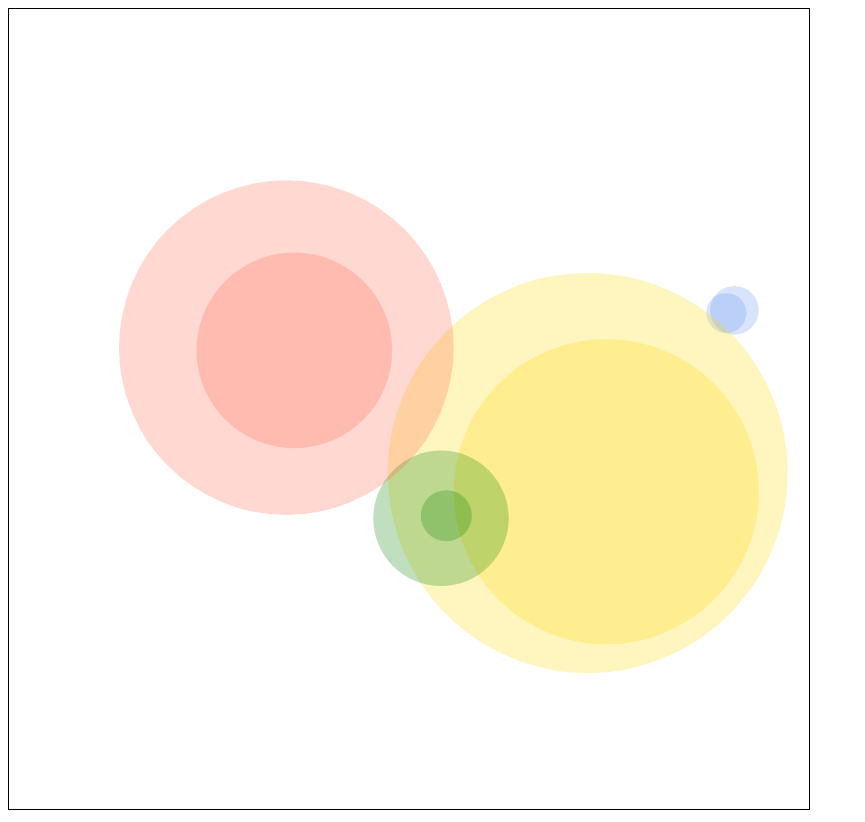
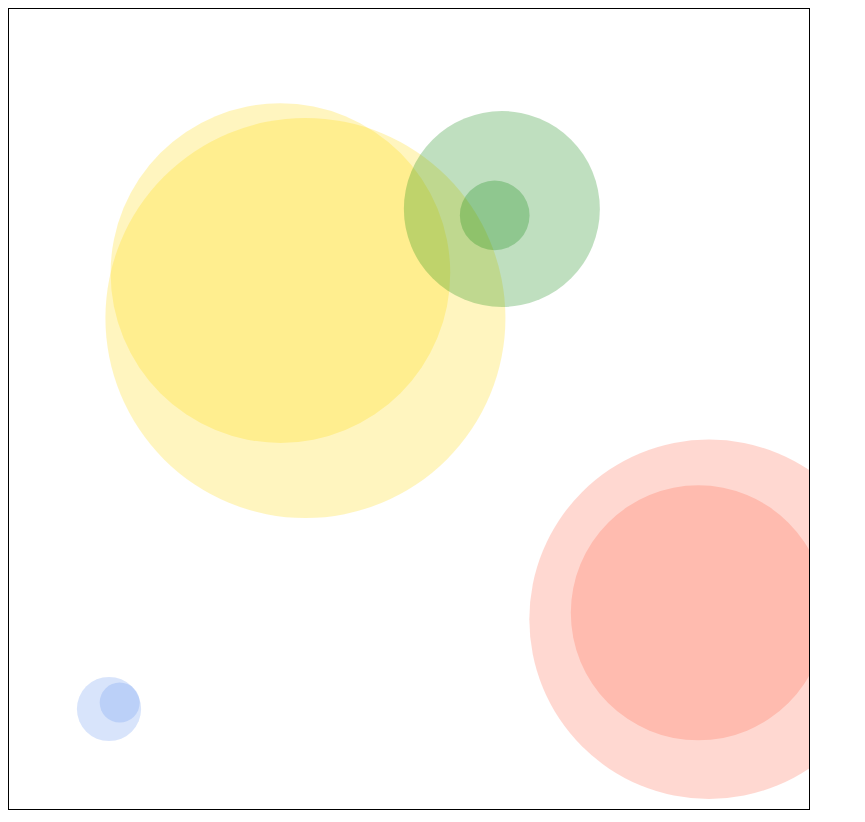
Before and after one commit to chrismlee26/d3-tutorials, a plain HTML site: page part4.html in a window 1280 px wide. Shown: the whole page, without its empty margins (0-865 px from the left). Drawn offline with nearby package versions, Linux system fonts and the light colour scheme.

Commit message:
Part 4 complete

```diff
--- a/part4.html
+++ b/part4.html
@@ -14,17 +14,26 @@
   <script>
     d3.csv('./data/cities.csv')
       .then(data => {
-        // Create linear scale
+        const countries = Array.from(new Set(data.map(d => d.country)))
+        // Extent finds min/max
+        const x_extent = d3.extent(data, d => parseFloat(d.x))
+        const y_extent = d3.extent(data, d => parseFloat(d.y))
+        const popExtent = d3.extent(data, d => parseInt(d.population))
+
         const xScale = d3.scaleLinear()
-          .domain([-150, 150]) // Set domain
-          .range([0, 800]) // Set range
+          .domain(x_extent)
+          .range([700, 100])
+
+        const yScale = d3.scaleLinear()
+          .domain(y_extent)
+          .range([700, 200])
 
         const countryScale = d3.scaleOrdinal()
-          .domain(['USA', 'Pakistan', 'Italy', 'Brazil'])
+          .domain(countries)
           .range(['cornflowerblue', 'gold', 'green', 'tomato'])
 
-        const popScale = d3.scaleLinear()
-          .domain([525010, 14910352]) // Numbers from cities.csv (min/max)
+        const popScale = d3.scaleSqrt()
+          .domain(popExtent)
           .range([20, 200])
 
         d3.select('#svg')
@@ -34,7 +43,7 @@
           .enter()
           .append('circle')
           .attr('cx', d => xScale(d.x))
-          .attr('cy', d => xScale(d.y))
+          .attr('cy', d => yScale(d.y))
           .attr('r', d => popScale(d.population))
           .attr('fill', d => countryScale(d.country))
           .attr('opacity', 0.25)
```
